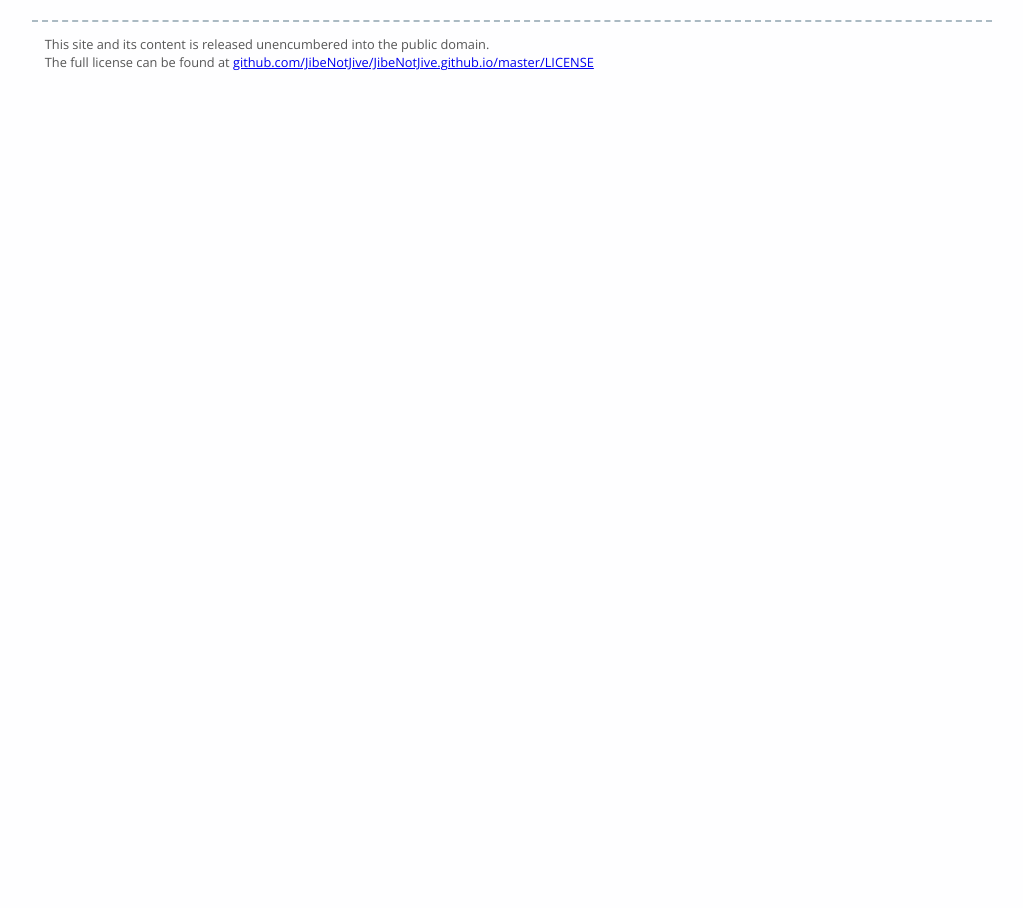
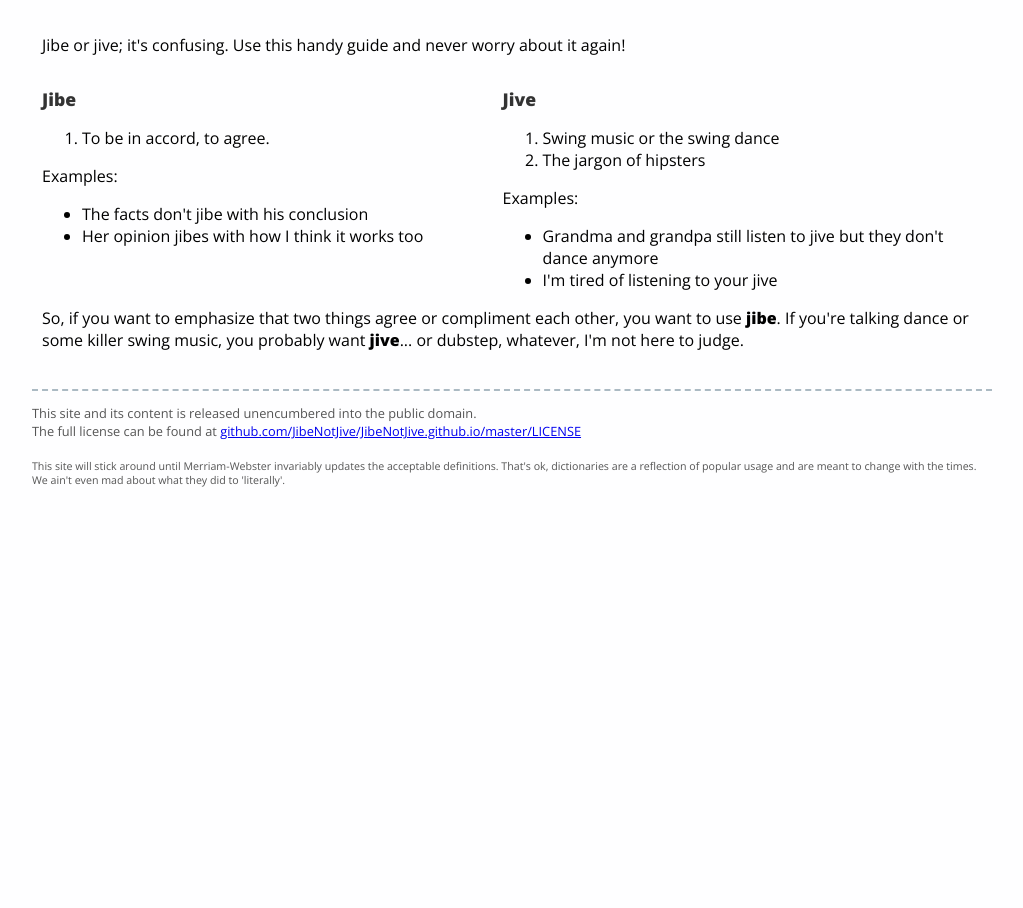
Before and after one commit to JibeNotJive/JibeNotJive.github.io, a Jekyll site: the page built from index.html, in a window 1280 px wide. Shown: the whole page, without its empty margins (128-1151 px from the left). Built offline with Jekyll 4.4.1, drawn with Linux system fonts in a browser that asks for light colours.

Commit message:
definitions added to page, good to go

```diff
--- a/_layouts/default.html
+++ b/_layouts/default.html
@@ -15,5 +15,8 @@
 		<footer>
 			This site and its content is released unencumbered into the public domain.<br />
 			The full license can be found at <a href="//raw.github.com/JibeNotJive/JibeNotJive.github.io/master/LICENSE">github.com/JibeNotJive/JibeNotJive.github.io/master/LICENSE</a>
+			<p>
+			This site will stick around until Merriam-Webster invariably updates the acceptable definitions. That's ok, dictionaries are a reflection of popular usage and are meant to change with the times. We ain't even mad about what they did to 'literally'.
+			</p>
 		</footer>
 	</div>
--- a/css/site.css
+++ b/css/site.css
@@ -1,9 +1,3 @@
-*
-{
-    padding: 0;
-    margin: 0;
-}
-
 html, body
 {
     background: #FeFefF;
@@ -22,6 +16,19 @@ body {
     margin: 0 auto;
 }
 
+
+#jibe {
+	display: inline-block;
+	width: 49%;
+	float: left;
+}
+
+#jive {
+	display: inline-block;
+	width: 49%;
+	float: left;
+}
+
 article
 {
 	display: block;
@@ -33,9 +40,16 @@ footer
 	border-top: 2px dashed #abbac3;
 	clear:both;
 	display: block;
-    padding: 1em;
+	margin-top: 1em;
+    padding-top: 1em;
     font-size: 0.8em;
     color: #555;
+}
+
+footer p
+{
+font-size: smaller;
+	padding-top: 0.8em;
 }
 
 h2
--- a/index.html
+++ b/index.html
@@ -3,5 +3,42 @@ layout: default
 ---
 
 <article>
+	<p>
+		Jibe or jive; it's confusing. Use this handy guide and never worry about it again!
+	</p>
+	<div id="jibe">
+	<h2>Jibe</h2>
+	<p>
+		<ol>
+			<li>To be in accord, to agree.
+		</ol>
+	</p>
+	<p>
+		Examples:
+		<ul>
+			<li>The facts don't jibe with his conclusion
+			<li>Her opinion jibes with how I think it works too
+		</ul>
+	</p>
+	</div>
+	<div id="jive">
+	<h2>Jive</h2>
+	<p>
+		<ol>
+			<li>Swing music or the swing dance
+			<li>The jargon of hipsters
+		</ol>
+	</p>
+	<p>
+		Examples:
+		<ul>
+			<li>Grandma and grandpa still listen to jive but they don't dance anymore
+			<li>I'm tired of listening to your jive
+		</ul>
+	</p>
+	</div>
 
+	<p>
+		So, if you want to emphasize that two things agree or compliment each other, you want to use <strong>jibe</strong>. If you're talking dance or some killer swing music, you probably want <strong>jive</strong>... or dubstep, whatever, I'm not here to judge.
+	</p>
 </article>
```
